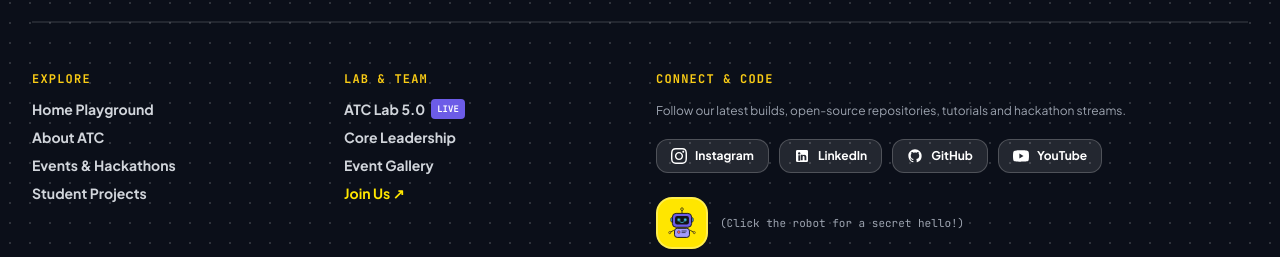
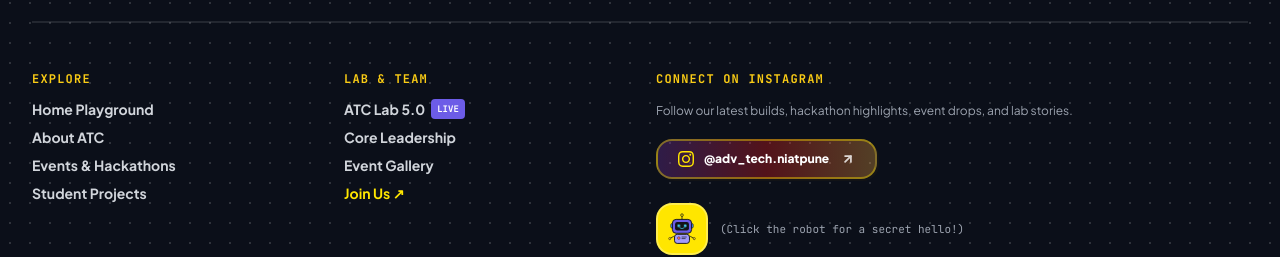
Before and after one commit to SiddheshCodes4554/ATC_WEBSITE, a React (Vite) app: page /events in a window 1280 px wide. Shown: the part 2582-2839 px from the top of the page. Built offline with nearby package versions, Linux system fonts and the light colour scheme; no server answers; the HTML template or start-up script is replaced by a standard one.

Commit message:
feat: keep only Instagram social link and update to official handle URL

```diff
--- a/src/components/layout/Footer.tsx
+++ b/src/components/layout/Footer.tsx
@@ -8,24 +8,6 @@ import confetti from 'canvas-confetti';
 const InstagramIcon: React.FC<{ className?: string }> = ({ className = "w-5 h-5" }) => (
   <svg className={className} fill="currentColor" viewBox="0 0 24 24">
     <path d="M12 2.163c3.204 0 3.584.012 4.85.07 3.252.148 4.771 1.691 4.919 4.919.058 1.265.069 1.645.069 4.849 0 3.205-.012 3.584-.069 4.849-.149 3.225-1.664 4.771-4.919 4.919-1.266.058-1.644.07-4.85.07-3.204 0-3.584-.012-4.849-.07-3.26-.149-4.771-1.699-4.919-4.92-.058-1.265-.07-1.644-.07-4.849 0-3.204.013-3.583.07-4.849.149-3.227 1.664-4.771 4.919-4.919 1.266-.057 1.645-.069 4.849-.069zm0-2.163c-3.259 0-3.667.014-4.947.072-4.358.2-6.78 2.618-6.98 6.98-.059 1.281-.073 1.689-.073 4.948 0 3.259.014 3.668.072 4.948.2 4.358 2.618 6.78 6.98 6.98 1.281.058 1.689.072 4.948.072 3.259 0 3.668-.014 4.948-.072 4.354-.2 6.782-2.618 6.979-6.98.059-1.28.073-1.689.073-4.948 0-3.259-.014-3.667-.072-4.947-.196-4.354-2.617-6.78-6.979-6.98-1.281-.059-1.69-.073-4.949-.073zm0 5.838c-3.403 0-6.162 2.759-6.162 6.162s2.759 6.163 6.162 6.163 6.162-2.759 6.162-6.163c0-3.403-2.759-6.162-6.162-6.162zm0 10.162c-2.209 0-4-1.79-4-4 0-2.209 1.791-4 4-4s4 1.791 4 4c0 2.21-1.791 4-4 4zm6.406-11.845c-.796 0-1.441.645-1.441 1.44s.645 1.44 1.441 1.44c.795 0 1.439-.645 1.439-1.44s-.644-1.44-1.439-1.44z" />
-  </svg>
-);
-
-const LinkedinIcon: React.FC<{ className?: string }> = ({ className = "w-5 h-5" }) => (
-  <svg className={className} fill="currentColor" viewBox="0 0 24 24">
-    <path d="M19 3a2 2 0 0 1 2 2v14a2 2 0 0 1-2 2H5a2 2 0 0 1-2-2V5a2 2 0 0 1 2-2h14m-.5 15.5v-5.3a3.26 3.26 0 0 0-3.26-3.26c-.85 0-1.84.52-2.28 1.3v-1.11h-2.79v8.37h2.79v-4.93c0-.77.62-1.4 1.39-1.4a1.4 1.4 0 0 1 1.4 1.4v4.93h2.75M6.46 10.9v8.37H9.2V10.9H6.46M7.83 6.45c-.96 0-1.74.78-1.74 1.74s.78 1.74 1.74 1.74 1.74-.78 1.74-1.74-.78-1.74-1.74-1.74Z" />
-  </svg>
-);
-
-const GithubIcon: React.FC<{ className?: string }> = ({ className = "w-5 h-5" }) => (
-  <svg className={className} fill="currentColor" viewBox="0 0 24 24">
-    <path fillRule="evenodd" clipRule="evenodd" d="M12 2C6.477 2 2 6.484 2 12.017c0 4.425 2.865 8.18 6.839 9.504.5.092.682-.217.682-.483 0-.237-.008-.868-.013-1.703-2.782.605-3.369-1.343-3.369-1.343-.454-1.158-1.11-1.466-1.11-1.466-.908-.62.069-.608.069-.608 1.003.07 1.53 1.032 1.53 1.032.892 1.53 2.341 1.088 2.91.832.092-.647.35-1.088.636-1.338-2.22-.253-4.555-1.113-4.555-4.951 0-1.093.39-1.988 1.029-2.688-.103-.253-.446-1.272.098-2.65 0 0 .84-.27 2.75 1.026A9.564 9.564 0 0112 6.844c.85.004 1.705.115 2.504.337 1.909-1.296 2.747-1.027 2.747-1.027.546 1.379.202 2.398.1 2.651.64.7 1.028 1.595 1.028 2.688 0 3.848-2.339 4.695-4.566 4.943.359.309.678.92.678 1.855 0 1.338-.012 2.419-.012 2.747 0 .268.18.58.688.482A10.019 10.019 0 0022 12.017C22 6.484 17.522 2 12 2z" />
-  </svg>
-);
-
-const YoutubeIcon: React.FC<{ className?: string }> = ({ className = "w-5 h-5" }) => (
-  <svg className={className} fill="currentColor" viewBox="0 0 24 24">
-    <path d="M23.498 6.186a3.016 3.016 0 0 0-2.122-2.136C19.505 3.545 12 3.545 12 3.545s-7.505 0-9.377.505A3.017 3.017 0 0 0 .502 6.186C0 8.07 0 12 0 12s0 3.93.502 5.814a3.016 3.016 0 0 0 2.122 2.136c1.871.505 9.376.505 9.376.505s7.505 0 9.377-.505a3.015 3.015 0 0 0 2.122-2.136C24 15.93 24 12 24 12s0-3.93-.502-5.814zM9.545 15.568V8.432L15.818 12l-6.273 3.568z" />
   </svg>
 );
 
@@ -143,51 +125,22 @@ export const Footer: React.FC = () => {
           {/* Col 3: Socials & Interactive Mascot */}
           <div className="col-span-2 space-y-4">
             <h4 className="text-xs font-mono font-bold text-yellow-400 uppercase tracking-widest">
-              CONNECT & CODE
+              CONNECT ON INSTAGRAM
             </h4>
             <p className="text-xs text-gray-400">
-              Follow our latest builds, open-source repositories, tutorials and hackathon streams.
+              Follow our latest builds, hackathon highlights, event drops, and lab stories.
             </p>
             <div className="pt-1 flex flex-wrap items-center gap-2.5">
               <a
-                href="https://www.instagram.com"
+                href="https://www.instagram.com/adv_tech.niatpune?utm_source=qr&igsi=dzJhcDB6c2NyNngy"
                 target="_blank"
                 rel="noreferrer"
-                className="flex items-center gap-2 px-3.5 py-2 rounded-xl bg-white/10 hover:bg-[#FF6B6B] hover:text-white border border-white/20 text-xs font-bold transition-all hover:-translate-y-0.5"
-                title="Follow ATC on Instagram"
+                className="inline-flex items-center gap-2.5 px-5 py-2.5 rounded-2xl bg-gradient-to-r from-[#833ab4]/30 via-[#fd1d1d]/30 to-[#fcb045]/30 hover:from-[#833ab4] hover:via-[#fd1d1d] hover:to-[#fcb045] hover:text-white border-2 border-[#FFE600]/40 text-xs font-black text-white transition-all duration-300 hover:scale-105 shadow-pop-sm"
+                title="Follow ATC on Instagram (@adv_tech.niatpune)"
               >
-                <InstagramIcon className="w-4 h-4" />
-                <span>Instagram</span>
-              </a>
-              <a
-                href="https://www.linkedin.com"
-                target="_blank"
-                rel="noreferrer"
-                className="flex items-center gap-2 px-3.5 py-2 rounded-xl bg-white/10 hover:bg-[#2E86DE] hover:text-white border border-white/20 text-xs font-bold transition-all hover:-translate-y-0.5"
-                title="Connect on LinkedIn"
-              >
-                <LinkedinIcon className="w-4 h-4" />
-                <span>LinkedIn</span>
-              </a>
-              <a
-                href="https://github.com/SiddheshCodes4554/ATC_WEBSITE"
-                target="_blank"
-                rel="noreferrer"
-                className="flex items-center gap-2 px-3.5 py-2 rounded-xl bg-white/10 hover:bg-white hover:text-[#121316] border border-white/20 text-xs font-bold transition-all hover:-translate-y-0.5"
-                title="ATC GitHub Repository"
-              >
-                <GithubIcon className="w-4 h-4" />
-                <span>GitHub</span>
-              </a>
-              <a
-                href="https://www.youtube.com"
-                target="_blank"
-                rel="noreferrer"
-                className="flex items-center gap-2 px-3.5 py-2 rounded-xl bg-white/10 hover:bg-[#FF0000] hover:text-white border border-white/20 text-xs font-bold transition-all hover:-translate-y-0.5"
-                title="ATC YouTube Channel"
-              >
-                <YoutubeIcon className="w-4 h-4" />
-                <span>YouTube</span>
+                <InstagramIcon className="w-4 h-4 text-[#FFE600] group-hover:text-white" />
+                <span>@adv_tech.niatpune</span>
+                <ArrowUpRight className="w-3.5 h-3.5 stroke-[3] ml-0.5 opacity-80" />
               </a>
             </div>
 
```
